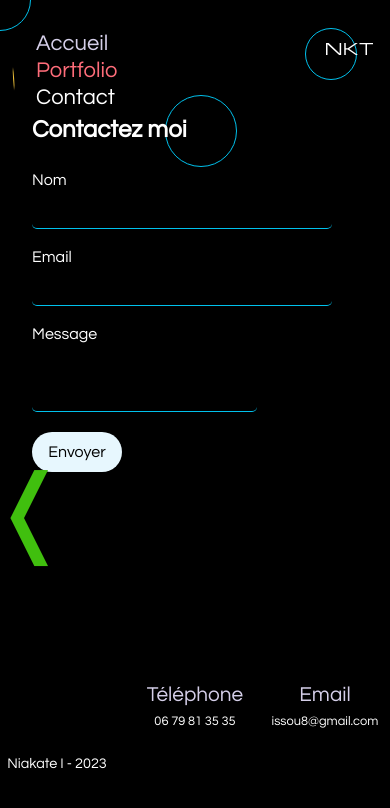
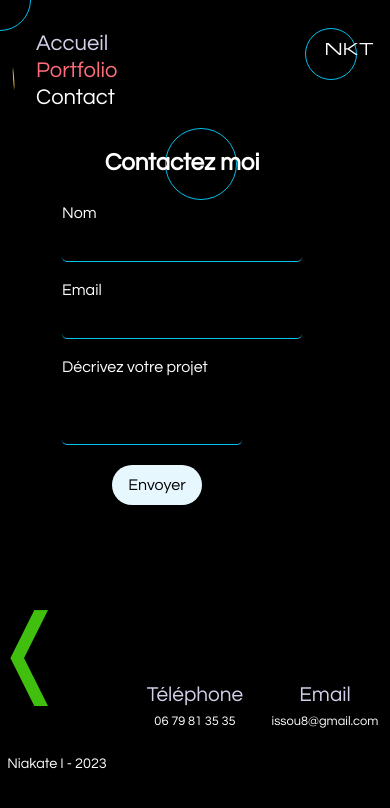
Before and after one commit to Issou83/Portfolio-Mr-Niakate, a React (Create React App) app: page /contact in a window 390 px wide. Shown: the top 808 px of the page. Built offline with nearby package versions, Linux system fonts and the light colour scheme.

Commit message:
Repositionnement des boutons scroll

```diff
--- a/src/components/ContactForm.jsx
+++ b/src/components/ContactForm.jsx
@@ -21,7 +21,8 @@ const ContactForm = () => {
         (res) => {
           console.log(res.text);
           form.current.reset();
-          formMess.innerHTML = "<p className='success'>Message envoyé !</p>";
+          formMess.innerHTML =
+            "<p className='success'>Message envoyé ! <br>Je vous recontacte au plus vite</p>";
 
           setTimeout(() => {
             formMess.innerHTML = "";
@@ -53,7 +54,7 @@ const ContactForm = () => {
           autoComplete="off"
           id="email"
         />
-        <label>Message</label>
+        <label>Décrivez votre projet</label>
         <textarea name="message" id="mess" />
         <input type="submit" value="Envoyer" className="hover button" />
       </form>
--- a/src/style/components/_buttons.scss
+++ b/src/style/components/_buttons.scss
@@ -14,6 +14,9 @@
     }
     @media screen and (max-width: 620px) {
       top: 510px;
+    }
+    @media screen and (max-width: 440px) {
+      top: 650px;
     }
 
     &:hover {
--- a/src/style/pages/_contact.scss
+++ b/src/style/pages/_contact.scss
@@ -14,7 +14,6 @@
     border-radius: 50%;
     animation: contactAnim 5s alternate infinite;
 
-
     @media screen and (max-width: 768px) {
       height: 400px;
       width: 400px;
@@ -30,7 +29,7 @@
     content: "";
     height: 705px;
     width: 705px;
-    background:  linear-gradient(blue, red);
+    background: linear-gradient(blue, red);
     border-radius: 50%;
     position: absolute;
     top: 148px;
@@ -38,8 +37,6 @@
     z-index: -10;
     animation: contactAnim 4s alternate infinite;
     filter: blur(10px);
-
-
 
     @media screen and (max-width: 768px) {
       height: 400px;
@@ -61,10 +58,10 @@
         scale: 0.5;
       }
 
-     100% {
-      transform: rotate(360deg);
-      filter: blur(10px);
-     }
+      100% {
+        transform: rotate(360deg);
+        filter: blur(10px);
+      }
     }
   }
   // .navigation {
@@ -88,12 +85,17 @@
     }
     @media screen and (max-width: 440px) {
       margin-left: 2rem;
+      padding: 0 30px;
     }
     h2 {
       margin-bottom: 50px;
 
       @media screen and (max-width: 768px) {
         margin-bottom: 30px;
+      }
+      @media screen and (max-width: 440px) {
+        margin-top: 150px;
+        text-align: center;
       }
 
       &:after {
@@ -115,6 +117,7 @@
       input,
       textarea {
         background: none;
+        color: aquamarine;
         font-family: $font-1;
         font-size: 1.2rem;
         border-bottom: 1px solid $color-2;
@@ -141,6 +144,7 @@
     }
     input.button {
       background: $color-3;
+      color: black;
       height: 55px;
       width: 126px;
       border-radius: 50px;
@@ -154,7 +158,9 @@
         width: 90px;
         font-size: 1rem;
       }
-
+      @media screen and (max-width: 768px) {
+        margin-left: 50px;
+      }
     }
   }
 
@@ -167,6 +173,7 @@
       border-radius: 20px;
       text-align: center;
       padding: 5px 0;
+      border: 3px solid greenyellow;
     }
     .success {
       background: rgb(139, 248, 139);
@@ -312,11 +319,9 @@
       transform: translateY(20px);
       font-size: 0.7rem;
       margin-right: 1rem;
-
     }
     p {
       font-size: 0.9rem;
-
     }
   }
 }
```
